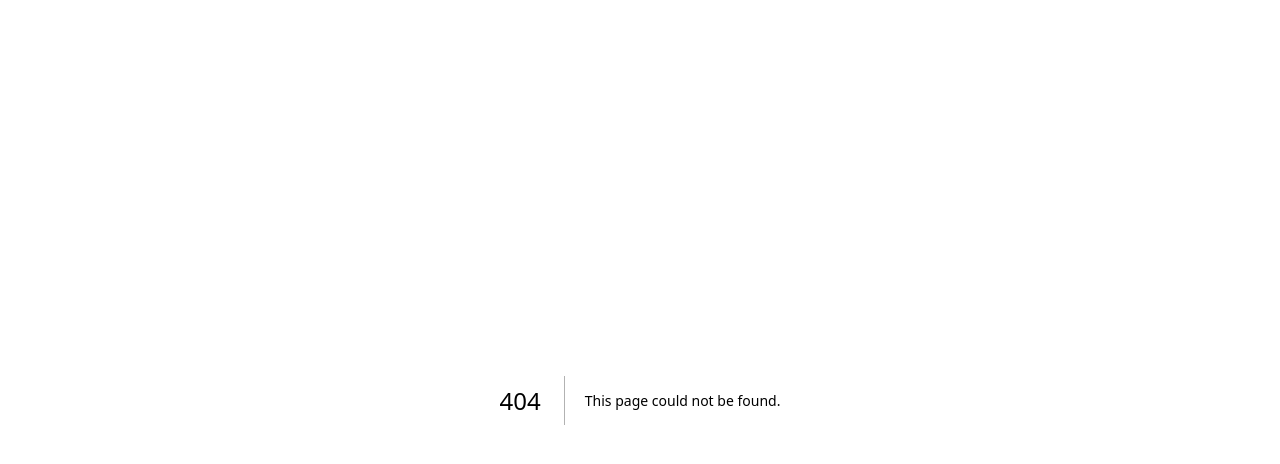
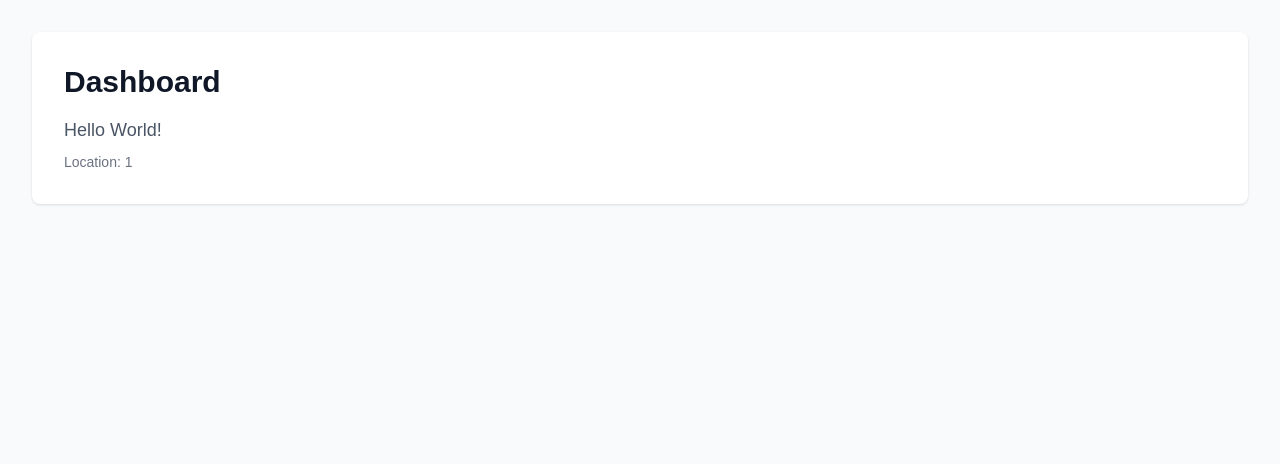
Before and after one commit to sagarmanna/smw-web, a Next.js app: page /admin/v2/1/dashboard in a window 1280 px wide. Before the commit this address had no page. Shown: the top 464 px of the page. Built offline with nearby package versions, Linux system fonts and the light colour scheme.

Commit message:
Add new dependencies for form handling, state management, and date manipulation; create a new dashboard page component; update project structure guidelines.

```diff
--- /dev/null
+++ b/src/app/admin/v2/[location]/dashboard/page.tsx
@@ -0,0 +1,25 @@
+interface DashboardPageProps {
+  params: {
+    location: string;
+  };
+}
+
+export default function DashboardPage({ params }: DashboardPageProps) {
+  return (
+    <div className="min-h-screen bg-gray-50 p-8">
+      <div className="max-w-7xl mx-auto">
+        <div className="bg-white rounded-lg shadow p-8">
+          <h1 className="text-3xl font-bold text-gray-900 mb-4">
+            Dashboard
+          </h1>
+          <p className="text-lg text-gray-600 mb-2">
+            Hello World!
+          </p>
+          <p className="text-sm text-gray-500">
+            Location: {params.location}
+          </p>
+        </div>
+      </div>
+    </div>
+  );
+}
```
Also changed, not shown: package.json (+14 -5 lines), 2 other files (tests, documents, lock files or other folders).
